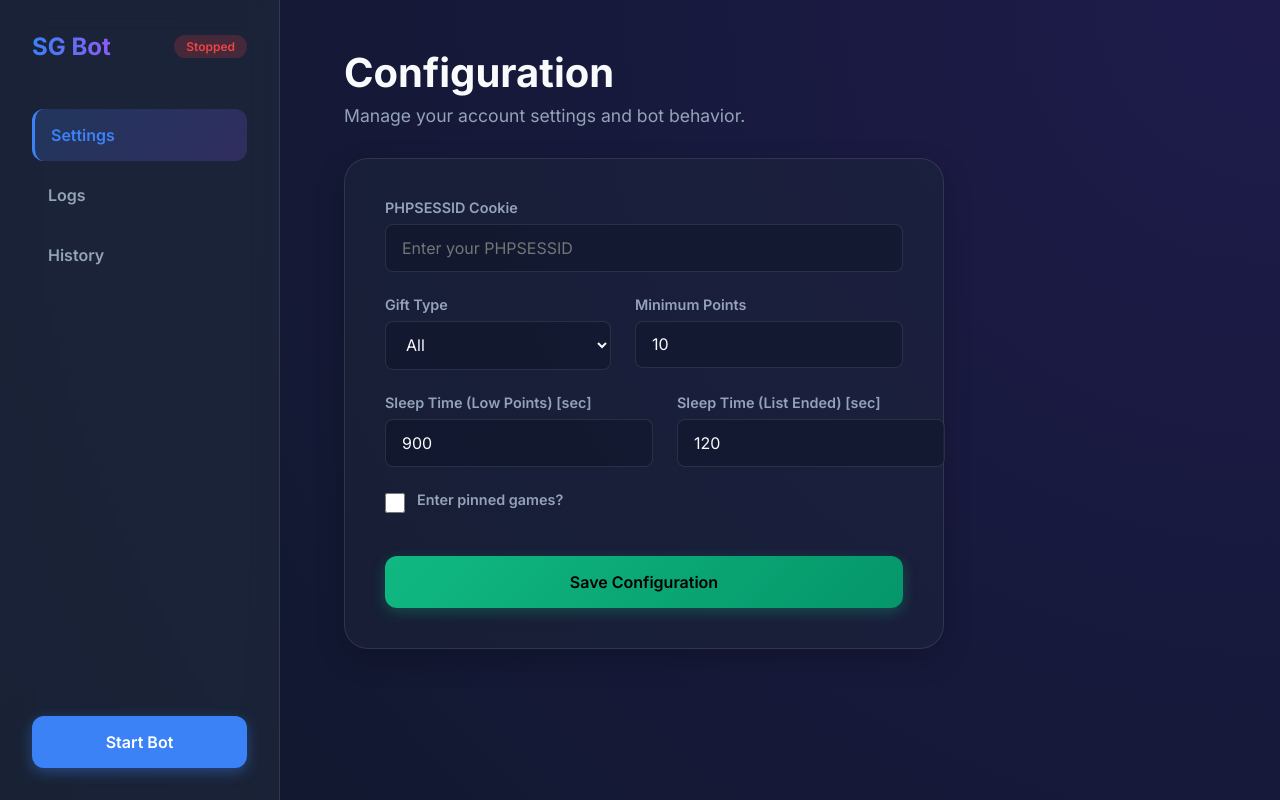
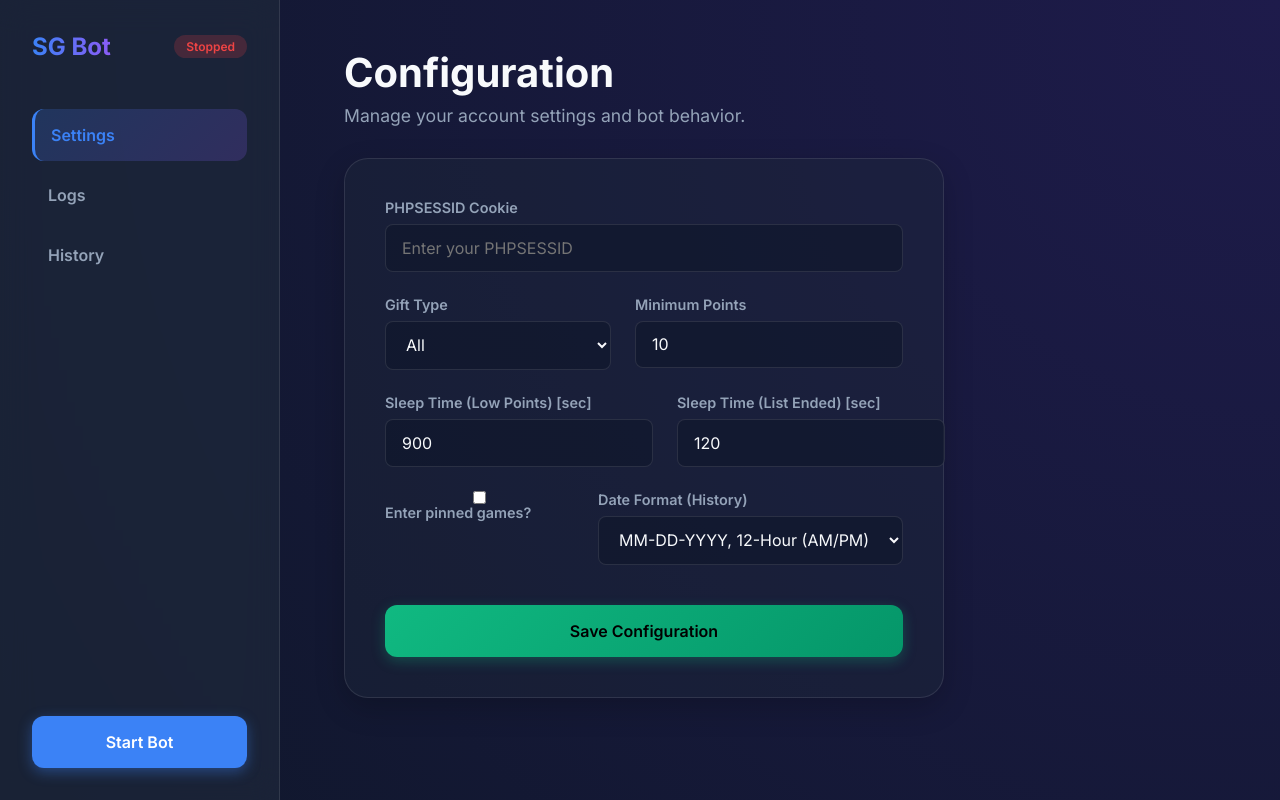
Before and after one commit to ZipperedJon/steamgifts-bot-fork, a Flask app: page / in a window 1280 px wide. Run offline with Flask 3, Linux system fonts and the light colour scheme; data that the repository does not hold is empty.

Commit message:
feat: added frontend UI settings, hash routing, game links, and live points tracker

```diff
--- a/app.py
+++ b/app.py
@@ -28,7 +28,8 @@ def load_config():
         "pinned": False,
         "min_points": 10,
         "sleep_low_points": 900,
-        "sleep_list_ended": 120
+        "sleep_list_ended": 120,
+        "date_format": "US"
     }
 
 def save_config(config):
@@ -61,7 +62,8 @@ def handle_config():
 @app.route('/api/status', methods=['GET'])
 def get_status():
     is_running = bot_thread is not None and bot_thread.is_alive()
-    return jsonify({"running": is_running})
+    points = bot_instance.points if bot_instance and hasattr(bot_instance, 'points') else 0
+    return jsonify({"running": is_running, "points": points})
 
 @app.route('/api/start', methods=['POST'])
 def start_bot():
--- a/static/js/app.js
+++ b/static/js/app.js
@@ -15,16 +15,24 @@ document.addEventListener("DOMContentLoaded", () => {
                 pane.classList.remove('active');
                 if(pane.id === target) {
                     pane.classList.add('active');
+                    window.location.hash = '#' + target;
                     if(target === 'history') loadHistory();
                 }
             });
         });
     });
 
+    // Hash Load handling
+    const initialHash = window.location.hash.substring(1);
+    if(initialHash) {
+        document.querySelector(`.nav-item[data-tab="${initialHash}"]`)?.click();
+    }
+
     // Form Handling
     const configForm = document.getElementById('configForm');
     const saveMsg = document.getElementById('saveMsg');
 
+    window.currentDateFormat = 'US';
     // Load config
     fetch('/api/config')
         .then(r => r.json())
@@ -34,6 +42,10 @@ document.addEventListener("DOMContentLoaded", () => {
             if(data.min_points) document.getElementById('min_points').value = data.min_points;
             if(data.sleep_low_points) document.getElementById('sleep_low_points').value = data.sleep_low_points;
             if(data.sleep_list_ended) document.getElementById('sleep_list_ended').value = data.sleep_list_ended;
+            if(data.date_format) {
+                document.getElementById('date_format').value = data.date_format;
+                window.currentDateFormat = data.date_format;
+            }
             if(data.pinned) document.getElementById('pinned').checked = data.pinned;
         });
 
@@ -45,8 +57,10 @@ document.addEventListener("DOMContentLoaded", () => {
             min_points: parseInt(document.getElementById('min_points').value) || 10,
             sleep_low_points: parseInt(document.getElementById('sleep_low_points').value) || 900,
             sleep_list_ended: parseInt(document.getElementById('sleep_list_ended').value) || 120,
+            date_format: document.getElementById('date_format').value,
             pinned: document.getElementById('pinned').checked
         };
+        window.currentDateFormat = config.date_format;
         fetch('/api/config', {
             method: 'POST',
             headers: {'Content-Type': 'application/json'},
@@ -76,10 +90,21 @@ document.addEventListener("DOMContentLoaded", () => {
         }
     }
 
+    const pointsBadge = document.getElementById('botPoints');
+    const pointsValue = document.getElementById('pointsValue');
+
     function checkStatus() {
         fetch('/api/status')
             .then(r => r.json())
-            .then(data => updateStatus(data.running));
+            .then(data => {
+                updateStatus(data.running);
+                if (data.running) {
+                    pointsBadge.style.display = 'block';
+                    pointsValue.textContent = data.points || 0;
+                } else {
+                    pointsBadge.style.display = 'none';
+                }
+            });
     }
 
     setInterval(checkStatus, 3000);
@@ -136,6 +161,27 @@ document.addEventListener("DOMContentLoaded", () => {
         logContainer.scrollTop = logContainer.scrollHeight;
     };
 
+    // format date string helper
+    function formatDateString(dateStr) {
+        if(!dateStr) return '';
+        try {
+            const d = new Date(dateStr);
+            if(isNaN(d)) return dateStr;
+            const fmt = window.currentDateFormat;
+            if(fmt === 'US') {
+                return d.toLocaleString('en-US', { month: '2-digit', day: '2-digit', year: 'numeric', hour: '2-digit', minute: '2-digit', hour12: true});
+            } else if(fmt === 'EU') {
+                return d.toLocaleString('en-GB', { day: '2-digit', month: '2-digit', year: 'numeric', hour: '2-digit', minute: '2-digit', hour12: false});
+            } else {
+                // ISO
+                const pad = n => n.toString().padStart(2, '0');
+                return `${d.getFullYear()}-${pad(d.getMonth()+1)}-${pad(d.getDate())} ${pad(d.getHours())}:${pad(d.getMinutes())}:${pad(d.getSeconds())}`;
+            }
+        } catch(e) {
+            return dateStr;
+        }
+    }
+
     // History lazy load
     function loadHistory() {
         fetch('/api/history')
@@ -146,9 +192,10 @@ document.addEventListener("DOMContentLoaded", () => {
                 // Reverse to show newest first
                 data.slice().reverse().forEach(entry => {
                     const tr = document.createElement('tr');
+                    const linkMarkup = entry.link ? `<a href="${entry.link}" target="_blank" style="color: #60a5fa; text-decoration: none;">${entry.name}</a>` : entry.name;
                     tr.innerHTML = `
-                        <td>${entry.date}</td>
-                        <td style="font-weight: 600">${entry.name}</td>
+                        <td>${formatDateString(entry.date)}</td>
+                        <td style="font-weight: 600">${linkMarkup}</td>
                         <td><span class="cost-badge">${entry.cost} P</span></td>
                     `;
                     tbody.appendChild(tr);
--- a/templates/index.html
+++ b/templates/index.html
@@ -12,6 +12,7 @@
         <div class="logo">
             <h2>SG Bot</h2>
             <div class="status-badge offline" id="botStatus">Offline</div>
+            <div class="points-badge" id="botPoints" style="display: none; margin-top: 10px; font-weight: 600; padding: 6px; background: rgba(255,255,255,0.1); border-radius: 8px; font-size: 0.9em; text-align: center;">Points: <span id="pointsValue">0</span></div>
         </div>
         <nav>
             <a href="#" class="nav-item active" data-tab="settings">Settings</a>
@@ -63,9 +64,19 @@
                         <input type="number" id="sleep_list_ended" name="sleep_list_ended" min="1" value="120">
                     </div>
                 </div>
-                <div class="form-group checkbox">
-                    <input type="checkbox" id="pinned" name="pinned">
-                    <label for="pinned">Enter pinned games?</label>
+                <div class="form-group row">
+                    <div class="col checkbox">
+                        <input type="checkbox" id="pinned" name="pinned">
+                        <label for="pinned">Enter pinned games?</label>
+                    </div>
+                    <div class="col">
+                        <label for="date_format">Date Format (History)</label>
+                        <select id="date_format" name="date_format">
+                            <option value="US">MM-DD-YYYY, 12-Hour (AM/PM)</option>
+                            <option value="EU">DD-MM-YYYY, 24-Hour</option>
+                            <option value="ISO">YYYY-MM-DD HH:mm:ss</option>
+                        </select>
+                    </div>
                 </div>
                 <button type="submit" class="btn submit">Save Configuration</button>
                 <div id="saveMsg" class="success-msg hidden">Saved Successfully!</div>
```
Also changed, not shown: src/main.py (+7 -4 lines).
